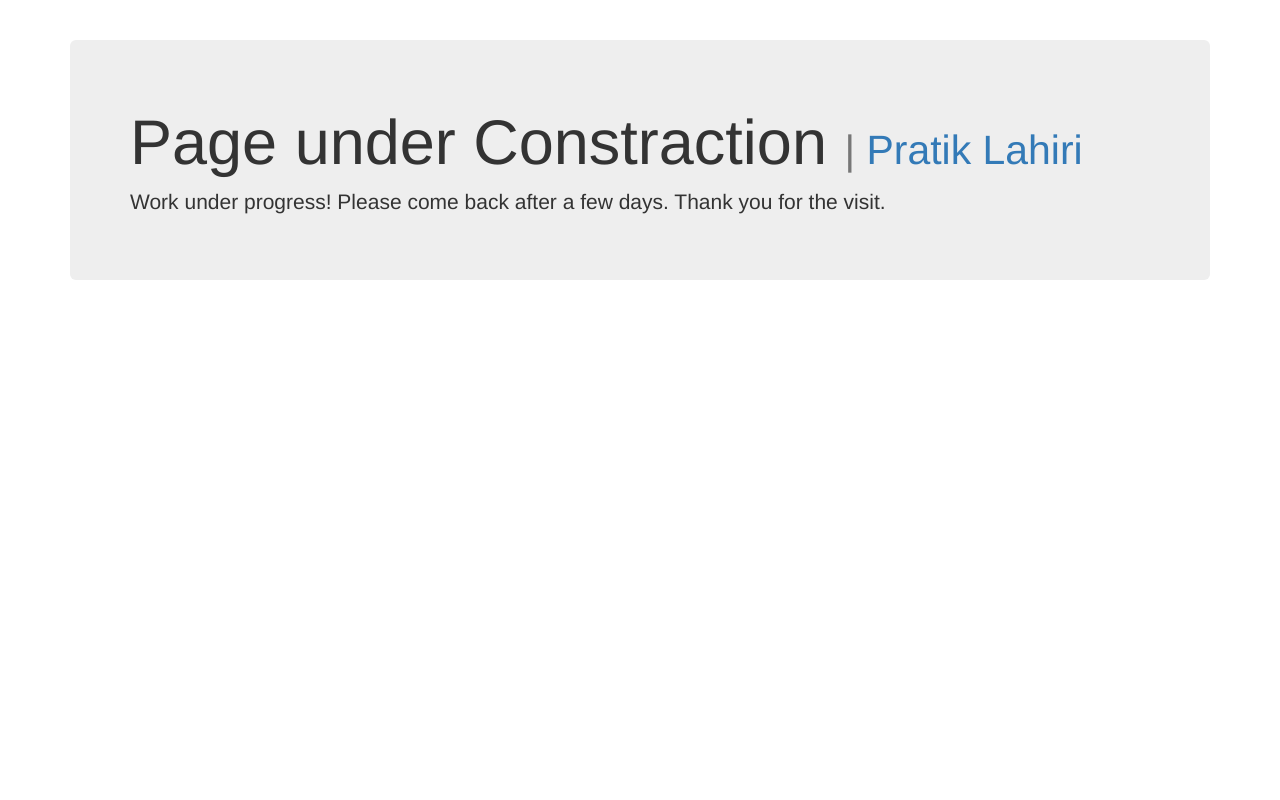
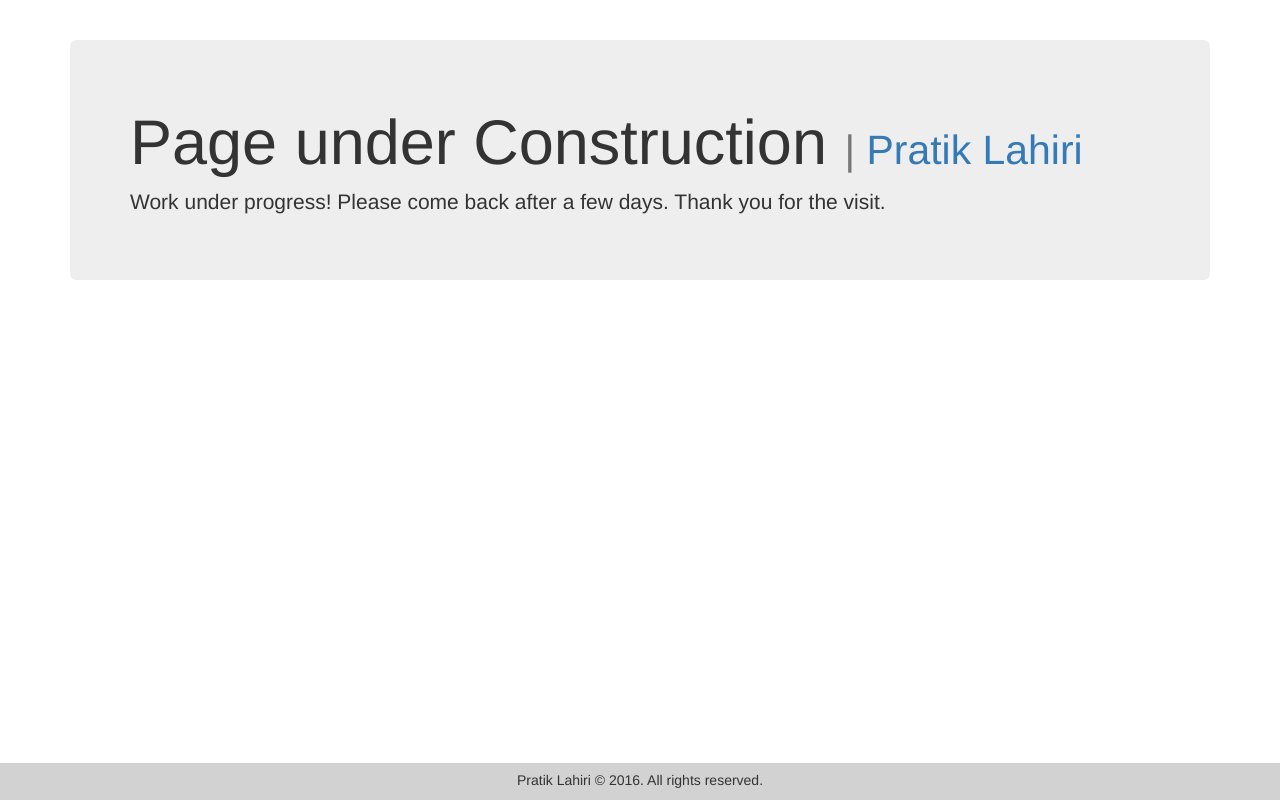
Before and after one commit to pratikl/pratikl.github.io, a plain HTML site: page index.html in a window 1280 px wide. Drawn offline with nearby package versions, Linux system fonts and the light colour scheme.

Commit message:
Added footer

```diff
--- a/index.html
+++ b/index.html
@@ -2,22 +2,46 @@
 <html>
 <head>
 	<meta charset="UTF-8">
+	<meta name="viewport" content="width=device-width, initial-scale=1">
+
 	<title>My Personal Website | Pratik Lahiri</title>
 
+	<!-- StyleSheet section -->
 	<!-- Bootstrap 3.3.6 CSS -->
 	<link rel="stylesheet" href="https://maxcdn.bootstrapcdn.com/bootstrap/3.3.6/css/bootstrap.min.css" integrity="sha384-1q8mTJOASx8j1Au+a5WDVnPi2lkFfwwEAa8hDDdjZlpLegxhjVME1fgjWPGmkzs7" crossorigin="anonymous">
+	<!-- footer at bottom -->
+	<style type="text/css">
+		footer {
+		    position: fixed;
+		    background: #d2d2d2;
+		    bottom: 0;
+		    width: 100%;
+		    padding-top: 0.5em;
+		}
+	</style>
 
+	<!-- Script scetion -->
+	<!-- jQuery 2.2.1 JavaScript -->
+	<script src="http://code.jquery.com/jquery-2.2.1.min.js"></script>
 	<!-- Bootstrap 3.3.6 JavaScript -->
 	<script src="https://maxcdn.bootstrapcdn.com/bootstrap/3.3.6/js/bootstrap.min.js" integrity="sha384-0mSbJDEHialfmuBBQP6A4Qrprq5OVfW37PRR3j5ELqxss1yVqOtnepnHVP9aJ7xS" crossorigin="anonymous"></script>
 </head>
+
 <body><br><br>
 	<div class="container">
 		<div class="jumbotron">
 			<div class="pageheader">
-				<h1>Page under Constraction <small>| <a href="https://drawntoyoublog.wordpress.com">Pratik Lahiri</a></small></h1>
+				<h1>
+					Page under Construction <small>| <a href="https://drawntoyoublog.wordpress.com">Pratik Lahiri</a> </small>
+				</h1>
 				<p>Work under progress! Please come back after a few days. Thank you for the visit.</p>
 			</div>
 		</div>
 	</div>
+	<footer class="text-center">
+		<div class="container">
+			<p class="text-default">Pratik Lahiri &copy; 2016. All rights reserved.</p>
+		</div>
+	</footer>
 </body>
 </html>
```
